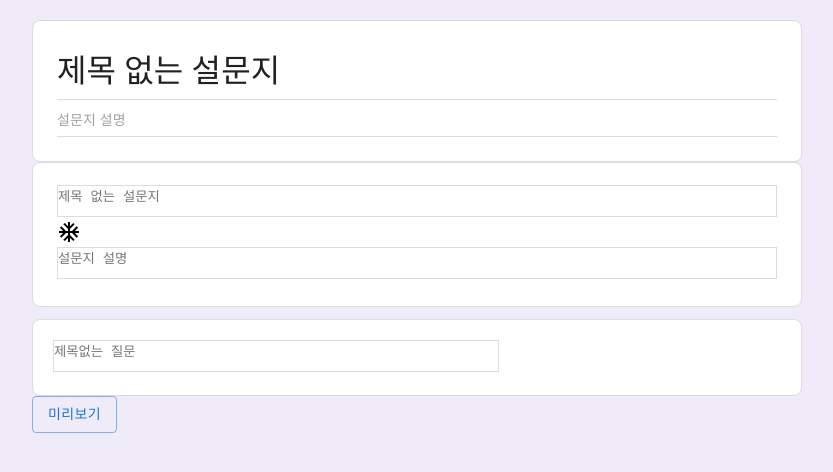
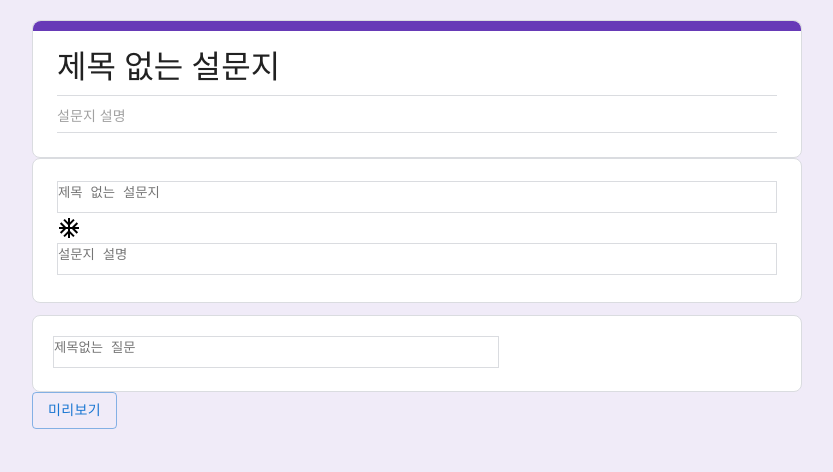
Before and after one commit to minami-cs/google-survey-react, a React (Create React App) app: page / in a window 1280 px wide. Shown: the top 472 px of the page, without its empty margins (223-1056 px from the left). Built offline with nearby package versions, Linux system fonts and the light colour scheme.

Commit message:
Modify: FormHeader의 맨 위쪽 보라색 띠 추가

```diff
--- a/src/components/FormEdit/FormHeader.tsx
+++ b/src/components/FormEdit/FormHeader.tsx
@@ -8,6 +8,7 @@ export default function FormHeader() {
 
   return (
     <Header>
+      <TopBand />
       <Title
         fullWidth
         multiline
@@ -25,12 +26,27 @@ export default function FormHeader() {
   );
 }
 
-const Header = styled.div`
-  padding: 22px 24px 24px 24px;
-  border: 1px solid ${({ theme }) => theme.borderColor};
+const Header = styled.div(
+  ({ theme }) => `
+  position: relative;
+  padding: 18px 24px 24px 24px;
+  border: 1px solid ${theme.borderColor};
   border-radius: 8px;
-  background-color: ${({ theme }) => theme.basicWhite};
-`;
+  background-color: ${theme.basicWhite};
+`
+);
+
+const TopBand = styled.div(
+  ({ theme }) => `
+  position: absolute;
+  left: 0;
+  right: 0;
+  top: 0;
+  border-radius: 8px 8px 0 0;
+  height: 10px;
+  background-color: ${theme.basicPurple};
+`
+);
 
 const Title = styled(TextField)(
   ({ theme }) => `
```
